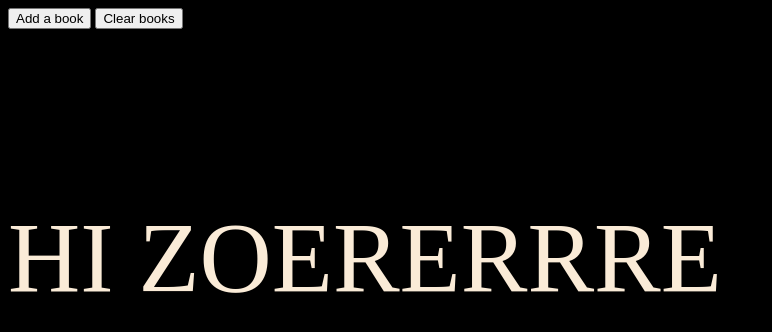
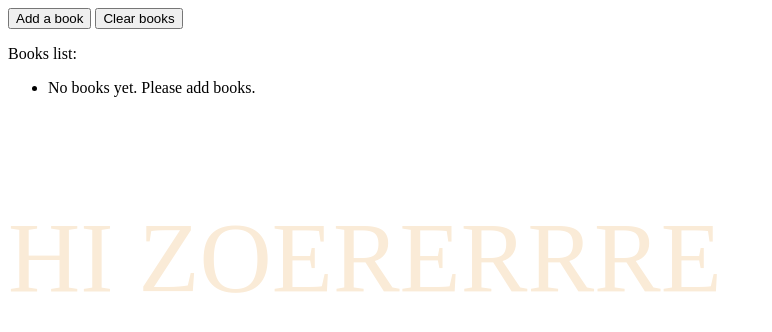
Before and after one commit to ulrichhamaani237/indexdDB_project_web_app, a plain HTML site: page index.html in a window 1280 px wide. Shown: the whole page, without its empty margins (0-772 px from the left). Drawn offline with nearby package versions, Linux system fonts and the light colour scheme.

Commit message:
no_work_to_day

```diff
--- a/index.html
+++ b/index.html
@@ -12,9 +12,7 @@
       left: 200px;
 
     }
-    body {
-      height: auto; background-color: black;
-    }
+
 
     .text{
       top: 200px;
```
